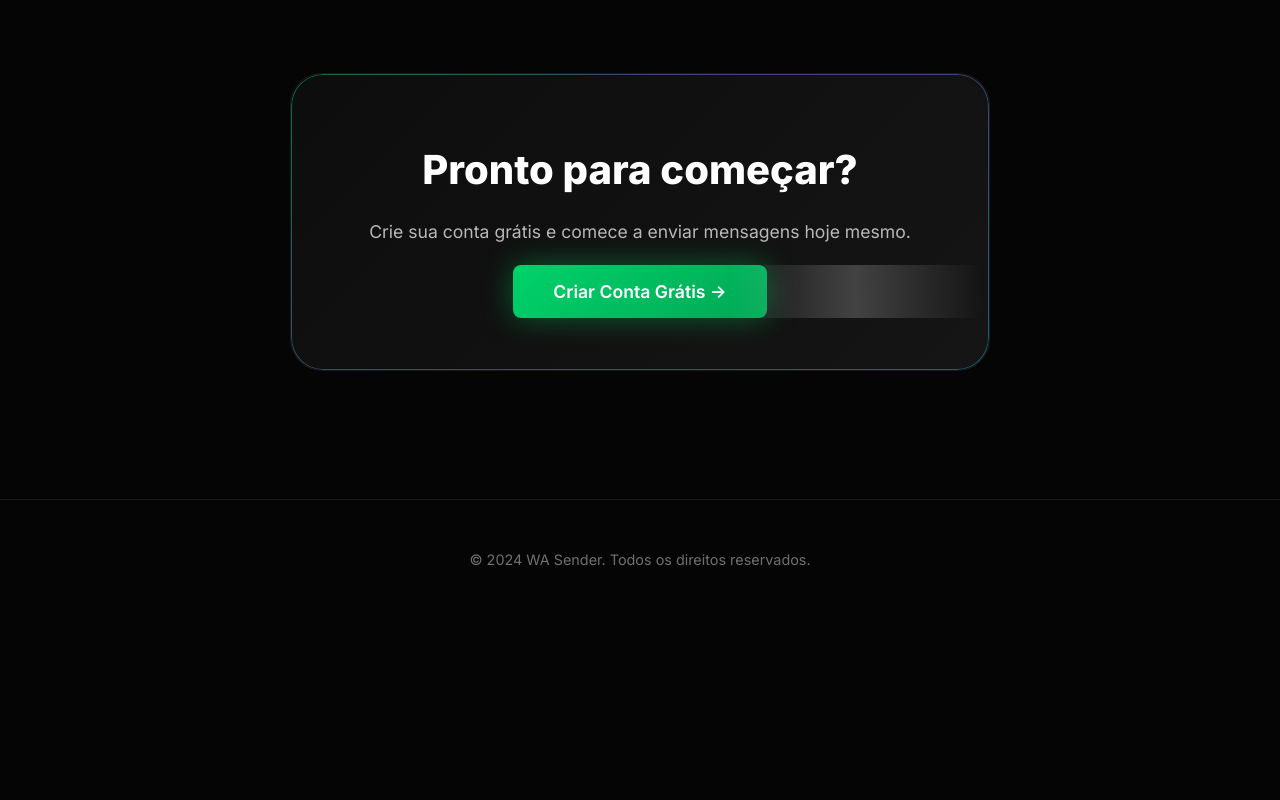
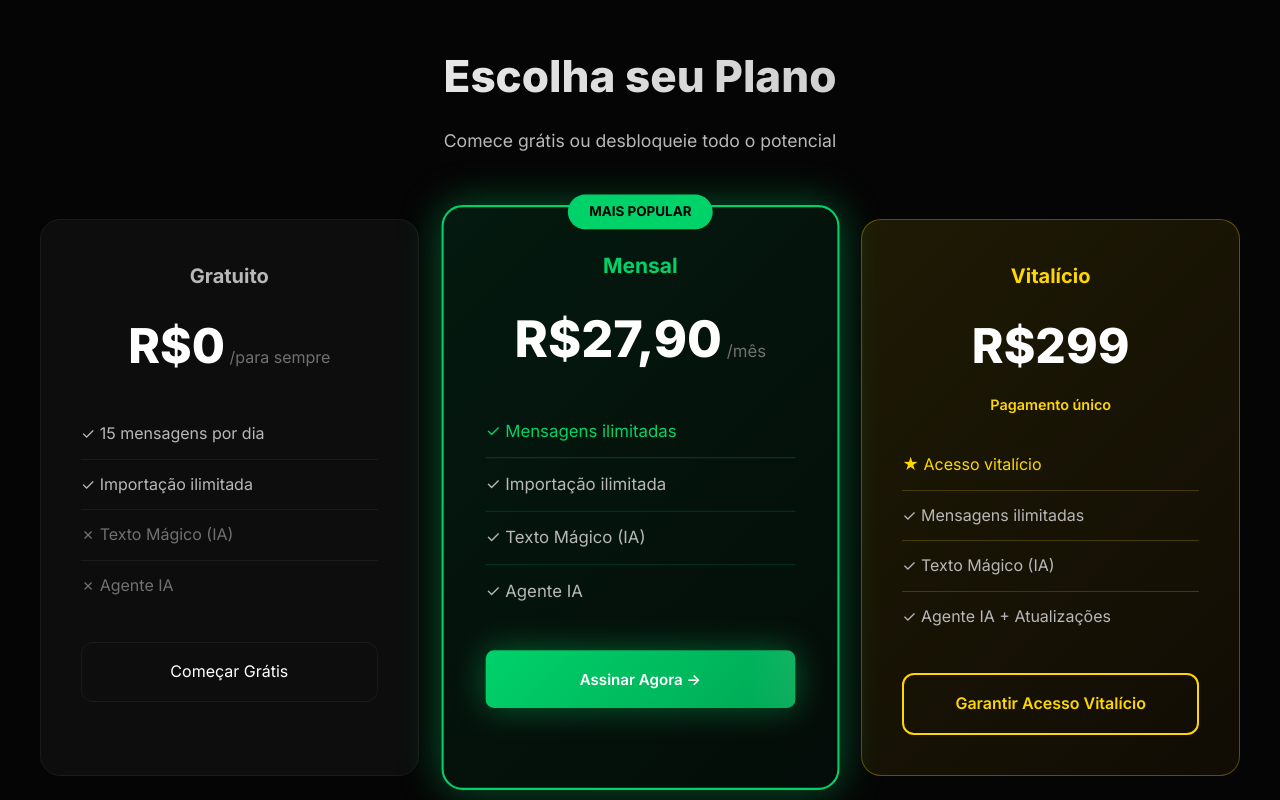
Before and after one commit to AlexAlmeidaBo/trigger, a website: page public/landing.html in a window 1280 px wide. Shown: the part 2700-3500 px from the top of the page. Before the commit the page ends 3319 px from the top, so only its background shows below. Drawn offline with Linux system fonts and the light colour scheme.

Commit message:
feat: add pricing section with 3 plans (Free, Monthly, Lifetime)

```diff
--- a/public/landing.html
+++ b/public/landing.html
@@ -917,6 +917,68 @@
         </div>
     </section>
 
+
+    <!-- Pricing Section -->
+    <section class="pricing" id="precos" style="padding: 6rem 2rem; position: relative; z-index: 1;">
+        <div style="max-width: 1200px; margin: 0 auto;">
+            <div class="section-header animate-on-scroll">
+                <h2>Escolha seu Plano</h2>
+                <p>Comece grátis ou desbloqueie todo o potencial</p>
+            </div>
+
+            <div style="display: grid; grid-template-columns: repeat(auto-fit, minmax(300px, 1fr)); gap: 2rem; margin-top: 3rem;">
+                <!-- Plano Gratuito -->
+                <div class="animate-on-scroll" style="background: var(--bg-card); border: 1px solid var(--border); border-radius: 20px; padding: 2.5rem; text-align: center;">
+                    <h3 style="color: var(--text-secondary); font-size: 1.25rem; margin-bottom: 1rem;">Gratuito</h3>
+                    <div style="margin-bottom: 1.5rem;">
+                        <span style="font-size: 3rem; font-weight: 800; color: var(--text-primary);">R$0</span>
+                        <span style="color: var(--text-muted);">/para sempre</span>
+                    </div>
+                    <ul style="list-style: none; padding: 0; margin: 0 0 2rem 0; text-align: left;">
+                        <li style="padding: 0.75rem 0; border-bottom: 1px solid var(--border); color: var(--text-secondary);">✓ 15 mensagens por dia</li>
+                        <li style="padding: 0.75rem 0; border-bottom: 1px solid var(--border); color: var(--text-secondary);">✓ Importação ilimitada</li>
+                        <li style="padding: 0.75rem 0; border-bottom: 1px solid var(--border); color: var(--text-muted);">✗ Texto Mágico (IA)</li>
+                        <li style="padding: 0.75rem 0; color: var(--text-muted);">✗ Agente IA</li>
+                    </ul>
+                    <a href="login.html" style="display: block; width: 100%; padding: 1rem; text-decoration: none; color: var(--text-primary); border: 1px solid var(--border); border-radius: 12px; text-align: center;">Começar Grátis</a>
+                </div>
+
+                <!-- Plano Mensal -->
+                <div class="animate-on-scroll" style="background: linear-gradient(135deg, rgba(0, 210, 106, 0.1), rgba(0, 168, 85, 0.05)); border: 2px solid var(--accent); border-radius: 20px; padding: 2.5rem; text-align: center; position: relative; transform: scale(1.05); box-shadow: 0 0 40px var(--accent-glow);">
+                    <div style="position: absolute; top: -12px; left: 50%; transform: translateX(-50%); background: var(--accent); color: #000; padding: 0.4rem 1.25rem; border-radius: 20px; font-size: 0.8rem; font-weight: 700;">MAIS POPULAR</div>
+                    <h3 style="color: var(--accent); font-size: 1.25rem; margin-bottom: 1rem;">Mensal</h3>
+                    <div style="margin-bottom: 1.5rem;">
+                        <span style="font-size: 3rem; font-weight: 800; color: var(--text-primary);">R$27,90</span>
+                        <span style="color: var(--text-muted);">/mês</span>
+                    </div>
+                    <ul style="list-style: none; padding: 0; margin: 0 0 2rem 0; text-align: left;">
+                        <li style="padding: 0.75rem 0; border-bottom: 1px solid rgba(0,210,106,0.2); color: var(--accent);">✓ Mensagens ilimitadas</li>
+                        <li style="padding: 0.75rem 0; border-bottom: 1px solid rgba(0,210,106,0.2); color: var(--text-secondary);">✓ Importação ilimitada</li>
+                        <li style="padding: 0.75rem 0; border-bottom: 1px solid rgba(0,210,106,0.2); color: var(--text-secondary);">✓ Texto Mágico (IA)</li>
+                        <li style="padding: 0.75rem 0; color: var(--text-secondary);">✓ Agente IA</li>
+                    </ul>
+                    <a href="https://pay.kirvano.com/245a1b99-0627-4f2b-93fa-adf5dc52ffee" target="_blank" class="btn btn-primary" style="display: block; width: 100%; padding: 1rem; text-decoration: none;">Assinar Agora →</a>
+                </div>
+
+                <!-- Plano Vitalício -->
+                <div class="animate-on-scroll" style="background: linear-gradient(135deg, rgba(255, 215, 0, 0.1), rgba(255, 165, 0, 0.05)); border: 1px solid rgba(255, 215, 0, 0.3); border-radius: 20px; padding: 2.5rem; text-align: center;">
+                    <h3 style="color: #ffd700; font-size: 1.25rem; margin-bottom: 1rem;">Vitalício</h3>
+                    <div style="margin-bottom: 0.5rem;">
+                        <span style="font-size: 3rem; font-weight: 800; color: var(--text-primary);">R$299</span>
+                    </div>
+                    <div style="margin-bottom: 1.5rem; color: #ffd700; font-size: 0.9rem; font-weight: 600;">Pagamento único</div>
+                    <ul style="list-style: none; padding: 0; margin: 0 0 2rem 0; text-align: left;">
+                        <li style="padding: 0.75rem 0; border-bottom: 1px solid rgba(255,215,0,0.2); color: #ffd700;">★ Acesso vitalício</li>
+                        <li style="padding: 0.75rem 0; border-bottom: 1px solid rgba(255,215,0,0.2); color: var(--text-secondary);">✓ Mensagens ilimitadas</li>
+                        <li style="padding: 0.75rem 0; border-bottom: 1px solid rgba(255,215,0,0.2); color: var(--text-secondary);">✓ Texto Mágico (IA)</li>
+                        <li style="padding: 0.75rem 0; color: var(--text-secondary);">✓ Agente IA + Atualizações</li>
+                    </ul>
+                    <a href="https://pay.kirvano.com/245a1b99-0627-4f2b-93fa-adf5dc52ffee" target="_blank" style="display: block; width: 100%; padding: 1rem; text-decoration: none; color: #ffd700; border: 2px solid #ffd700; border-radius: 12px; text-align: center; font-weight: 600;">Garantir Acesso Vitalício</a>
+                </div>
+            </div>
+        </div>
+    </section>
+
     <!-- CTA Section -->
     <section class="cta">
         <div class="cta-card animate-on-scroll">
```
